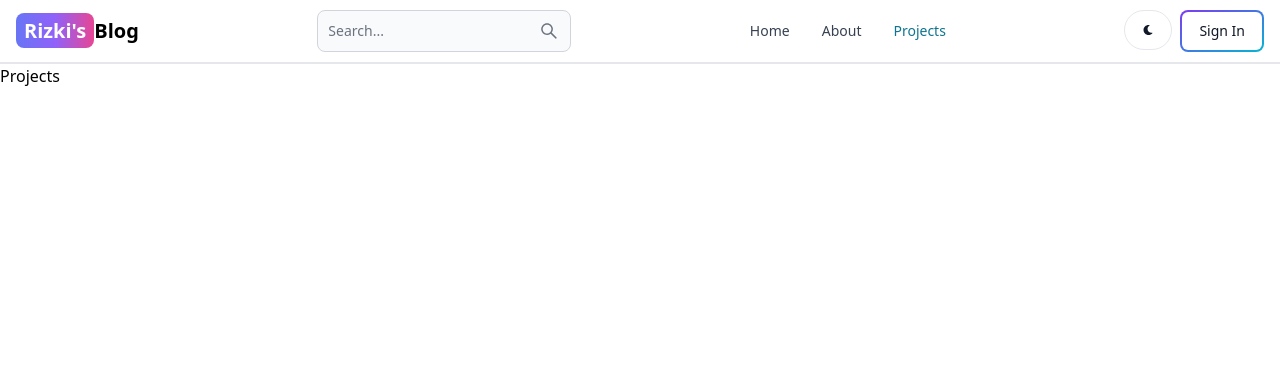
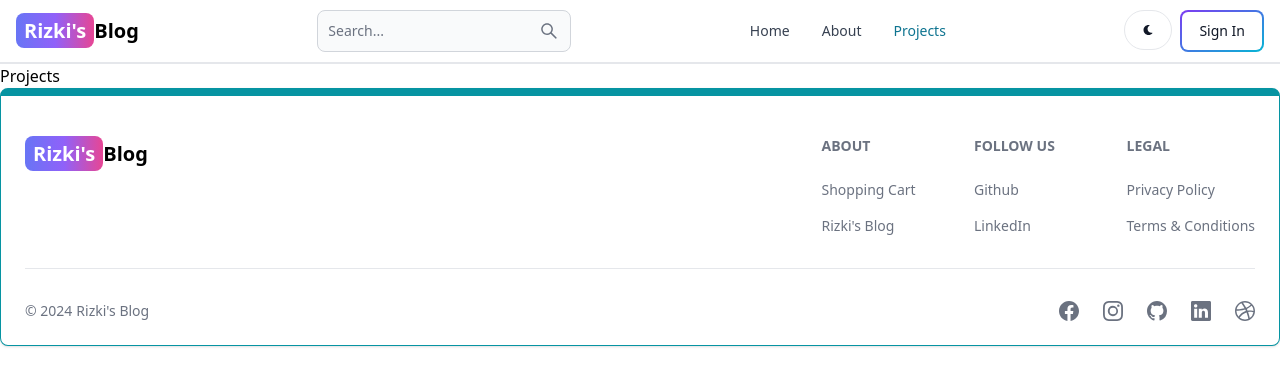
Before and after one commit to mriskisyahputraa2/mearn-app-blog, a React (Vite) app in the folder client/: page /projects in a window 1280 px wide. Shown: the top 386 px of the page. Built offline with nearby package versions, Linux system fonts and the light colour scheme.

Commit message:
create the footer component

```diff
--- a/client/src/App.jsx
+++ b/client/src/App.jsx
@@ -9,6 +9,7 @@
 import Dashboard from "./Pages/Dashboard/Dashboard";
 import Project from "./Pages/Projects/Project";
 import Header from "./Components/Header";
+import Footer from "./Components/Footer";
 
 const App = () => {
   return (
@@ -25,6 +26,10 @@
           <Route path="/dashboard" element={<Dashboard />} />
           <Route path="/projects" element={<Project />} />
         </Routes>
+
+        {/* Start Footer */}
+        <Footer />
+        {/* End Footer */}
       </BrowserRouter>
     </>
   );
--- /dev/null
+++ b/client/src/Components/Footer.jsx
@@ -0,0 +1,110 @@
+import { Footer } from "flowbite-react";
+import { Link } from "react-router-dom";
+import {
+  BsInstagram,
+  BsLinkedin,
+  BsGithub,
+  BsFacebook,
+  BsTwitter,
+  BsDribbble,
+} from "react-icons/bs";
+
+export default function FooterCom() {
+  return (
+    <>
+      <Footer container className="border border-t-8 border-teal-500">
+        <div className="w-full max-w-7xl mx-auto">
+          <div className="grid w-full justify-between sm:flex sm:justify-between md:flex md:grid-cols-1">
+            <div className="mt-5">
+              <Link
+                to={"/"}
+                className="self-center whitespace-nowrap text-lg sm:text-xl font-semibold dark:text-white"
+              >
+                <span className="px-2 py-1 bg-gradient-to-r from-indigo-500 via-purple-500 to-pink-500 rounded-lg text-white">
+                  Rizki's
+                </span>
+                Blog
+              </Link>
+            </div>
+            <div className="grid grid-cols-2 gap-8 sm:mt-4 sm:grid-cols-3 sm:gap-6">
+              {/* Footer About */}
+              <div>
+                <Footer.Title title="About" />
+                <Footer.LinkGroup col>
+                  <Footer.Link
+                    href="https://shopping-cart-mini.vercel.app/"
+                    target="_blank"
+                    rel="noopener noreferrer"
+                  >
+                    Shopping Cart
+                  </Footer.Link>
+                  <Footer.Link href="/about" rel="noopener noreferrer">
+                    Rizki's Blog
+                  </Footer.Link>
+                </Footer.LinkGroup>
+              </div>
+
+              {/* Footer Follow Us */}
+              <div>
+                <Footer.Title title="Follow Us" />
+                <Footer.LinkGroup col>
+                  <Footer.Link
+                    href="https://github.com/mriskisyahputraa2/"
+                    target="_blank"
+                    rel="noopener noreferrer"
+                  >
+                    Github
+                  </Footer.Link>
+                  <Footer.Link
+                    href="https://www.linkedin.com/in/muhammad-rizki-syahputra-69a1a7272/"
+                    target="_blank"
+                    rel="noopener noreferrer"
+                  >
+                    LinkedIn
+                  </Footer.Link>
+                </Footer.LinkGroup>
+              </div>
+
+              {/* Footer Legal */}
+              <div>
+                <Footer.Title title="Legal" />
+                <Footer.LinkGroup col>
+                  <Footer.Link href="#">Privacy Policy</Footer.Link>
+                  <Footer.Link href="#">Terms &amp; Conditions</Footer.Link>
+                </Footer.LinkGroup>
+              </div>
+            </div>
+          </div>
+
+          {/* Footer Divider */}
+          <Footer.Divider />
+
+          {/* Footer Copyright & Icons */}
+          <div className="w-full sm:flex sm:items-center sm:justify-between">
+            <Footer.Copyright
+              href="#"
+              by="Rizki's Blog"
+              year={new Date().getFullYear()}
+            />
+            <div className="mt-4 flex space-x-6 sm:mt-0 sm:justify-center">
+              <Footer.Icon href="#" icon={BsFacebook} />
+              <Footer.Icon
+                href="https://www.instagram.com/mrizkisyahputraa"
+                icon={BsInstagram}
+              />
+              <Footer.Icon
+                href="https://github.com/mriskisyahputraa2"
+                icon={BsGithub}
+              />
+              <Footer.Icon
+                href="https://www.linkedin.com/in/muhammad-rizki-syahputra-69a1a7272/"
+                icon={BsLinkedin}
+              />
+              <Footer.Icon href="#" icon={BsDribbble} />
+            </div>
+          </div>
+        </div>
+      </Footer>
+    </>
+  );
+}
```
